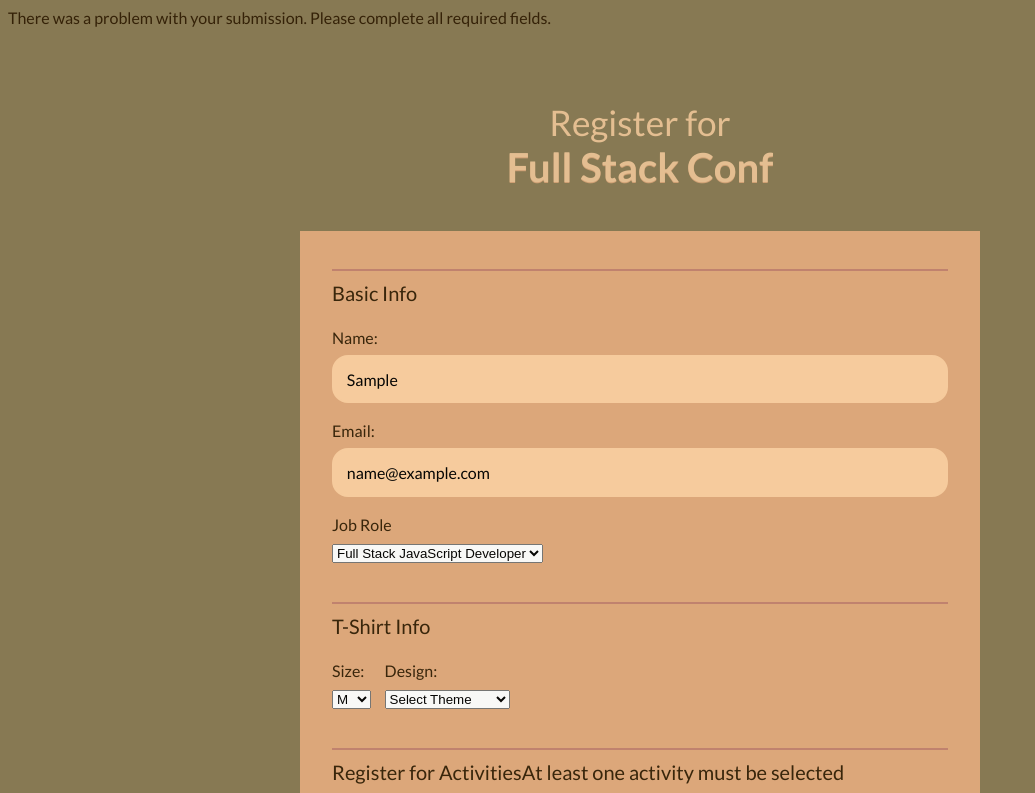
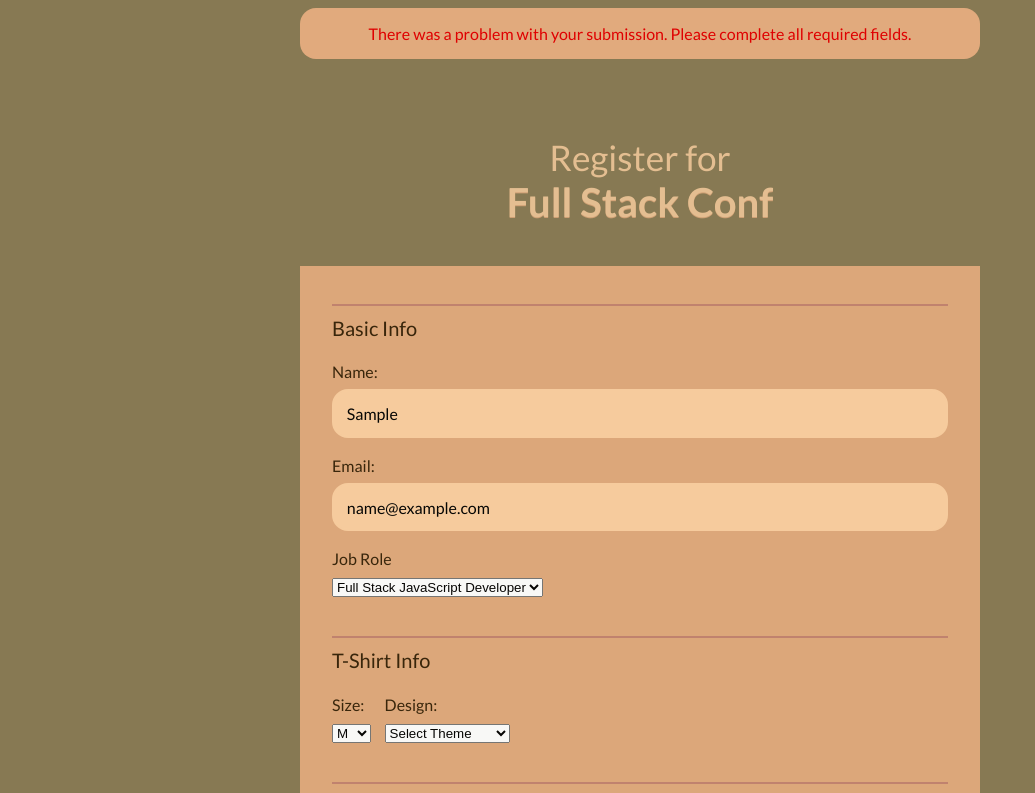
Before and after one commit to kimdrezdon/interactive-form, a plain HTML site: page index.html in a window 1280 px wide. Both pictures are taken after typing "Sample", "name@example.com", "Sample", "Sample", "Sample" into the empty fields and a click on the button "Register". Shown: the top 793 px of the page, without its empty margins (0-1035 px from the left). Drawn offline with nearby package versions, Linux system fonts and the light colour scheme.

Commit message:
added div error formatting

```diff
--- a/css/style.css
+++ b/css/style.css
@@ -13,8 +13,8 @@ button {
 }
 
 body {
-  font: 1em/1.5;
-  color: #352208;
+  	font: 1em/1.5;
+  	color: #352208;
 	background: #877953;
 }
 
@@ -121,14 +121,28 @@ button:hover {
 	background: #7B6B43;
 }
 
-.error-span {
+span.error {
 	color: #DF0101;
 	font-size: .9em;
 	position: relative;
-	/* float: right;
-	text-align: right;
-	width: 50%; */
 	left: 1em;
+}
+
+p.error {
+	color: #DF0101;
+	position: relative;
+}
+
+div.error {
+    color: #DF0101;
+    background-color: #E1AA7D;
+	padding: 1em;
+	text-align: center;
+    border-radius: 1em;
+    display: block;
+	max-width: 680px;
+	margin: auto;
+    margin-bottom: 1em;
 }
 
 /* =================================
@@ -182,7 +196,7 @@ button:hover {
 
 @media (min-width: 680px) {
 	header {
-		padding: 4.65em 0 2.5em;
+		padding: 3.8em 0 2.5em;
 	}
 	.col {
 		float: left;
```
